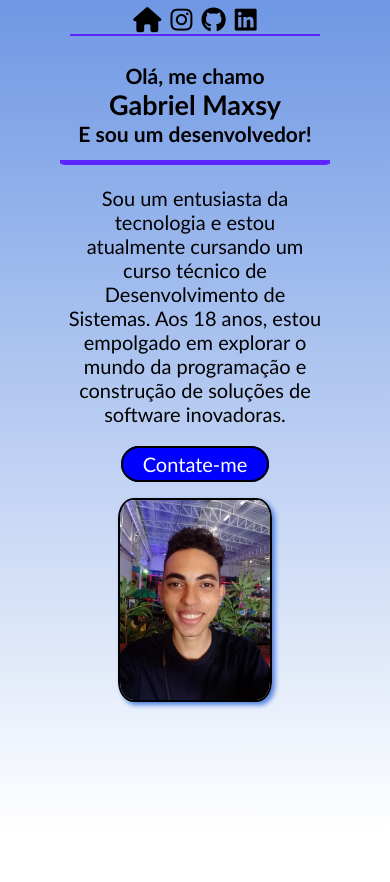
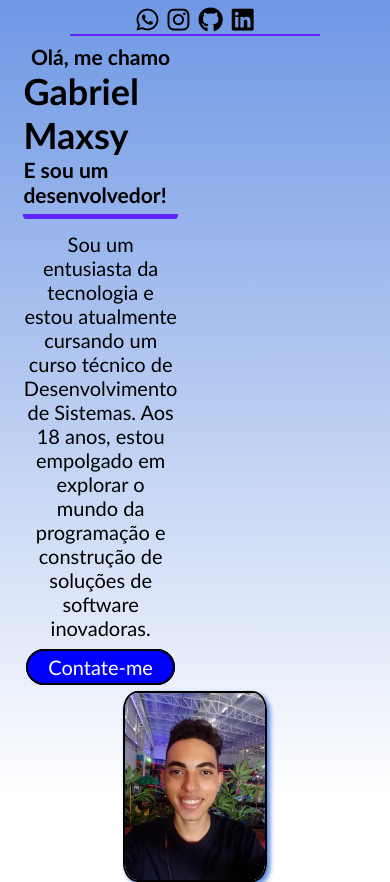
Before and after one commit to Gabriel-Maxsy/Gabriel-Pagina, a plain HTML site: page home.html in a window 390 px wide. Before the commit the page ends 844 px from the top, so only its background shows below. Drawn offline with Linux system fonts and the light colour scheme.

Commit message:
Atualização

```diff
--- a/home.html
+++ b/home.html
@@ -12,7 +12,7 @@
 <body>
 
     <header>
-        <a href="./home.html" class="link"><i class="fas fa-home"></i></a>
+        <a href="https://wa.me/5511965480449" class="link" target="_blank"><i class="fab fa-whatsapp"></i></a>
         <a href="https://www.instagram.com/gabrielmaxsy/" class="link" target="_blank"><i class="fab fa-instagram"></i></a>
         <a href="https://github.com/Gabriel-Maxsy" class="link" target="_blank"><i class="fab fa-github"></i></a>
         <a href="https://www.linkedin.com/in/gabriel-maxsy/" class="link" target="_blank"><i class="fab fa-linkedin"></i></a>
@@ -24,7 +24,7 @@
 
             <div class="introducao">
                 <h3>Olá, me chamo</h3>
-                <h2>Gabriel Maxsy</h2>
+                <h1>Gabriel Maxsy</h1>
                 <h3>E sou um desenvolvedor!</h3>
             </div>
 
@@ -37,7 +37,7 @@
 
                 <div class="botao">
 
-                    <a href="#">Contate-me </a>
+                    <a href="https://wa.me/5511965480449" target="_blank">Contate-me </a>
 
                 </div>
 
--- a/index.css
+++ b/index.css
@@ -60,7 +60,7 @@ main{
 @media screen and (max-width: 768px){
     main{
         display: block;
-        height: 92.6vh;
+        height: 90vh;
     }
 }
 
@@ -69,16 +69,6 @@ main{
     align-items: center;
     flex-direction:column ;
     width: 45%;
-}
-
-@media screen and (max-width: 768px){
-    .apresentaçao{
-        display: block;
-        align-items: center;
-        margin: auto;
-        margin-top: 4%;
-        width: 270px;
-    }
 }
 
 .introducao{
@@ -141,7 +131,7 @@ img{
 
 @media screen and (max-width: 768px){
     img{
-        width: 150px;
+        width: 140px;
         margin: 0 auto; /* Centraliza a imagem horizontalmente */
         margin-bottom: 0;
     }
```
